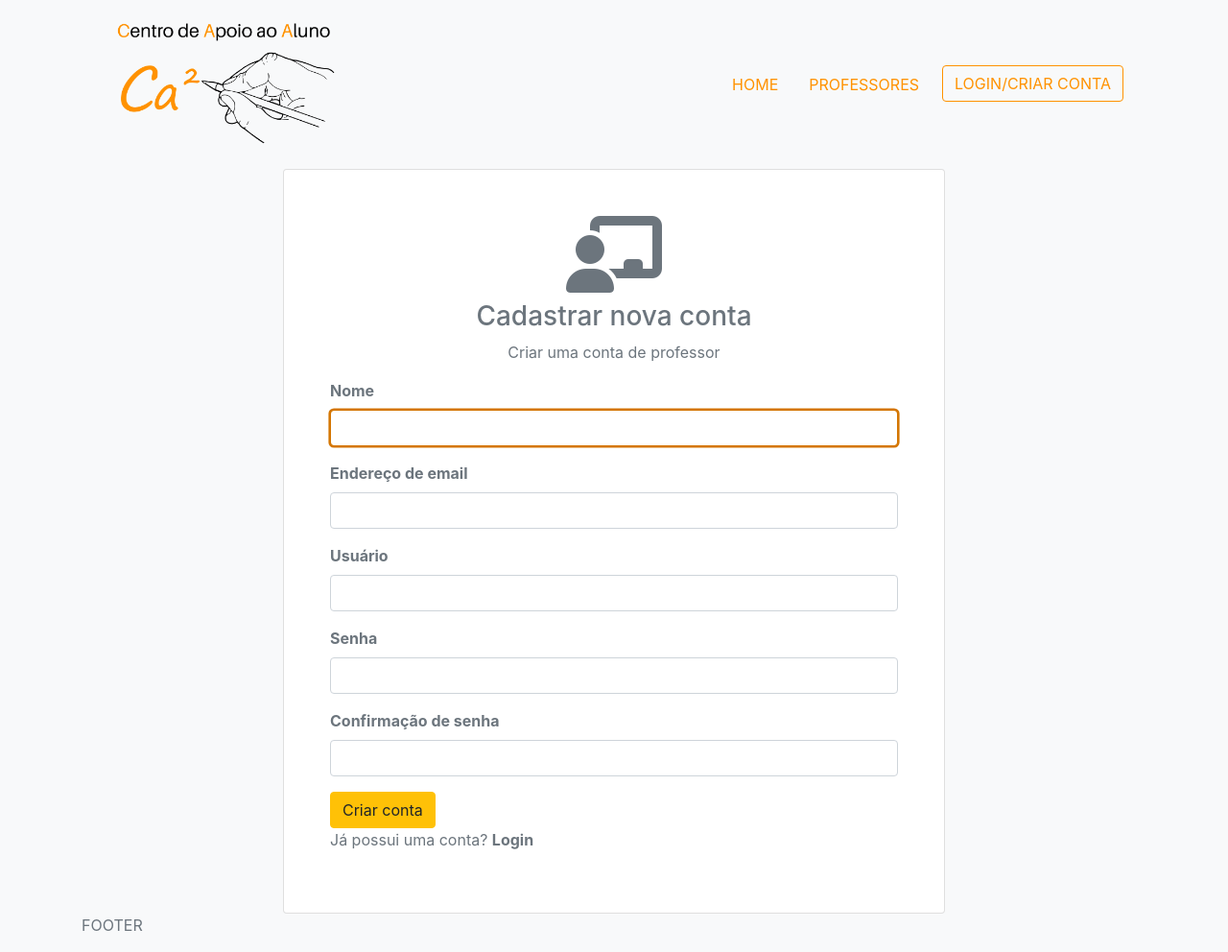
After one commit to JulioPascoato/PJI310-SALA-003_GRUPO-003, a Django app: page /professores/register/ in a window 1280 px wide. The commit adds this page. Shown: the whole page at 96% size. Run offline with Django 4.2, Linux system fonts and the light colour scheme; some libraries are stand-ins or nearby versions.

Commit message:
CRUD app professores

```diff
--- a/ca2reforco/ca2reforco/settings.py
+++ b/ca2reforco/ca2reforco/settings.py
@@ -40,6 +40,7 @@
     'django.contrib.staticfiles',
     'aulas.apps.AulasConfig',
     'professores.apps.ProfessoresConfig',
+    'rangefilter'
 
 ]
 
--- a/ca2reforco/professores/apps.py
+++ b/ca2reforco/professores/apps.py
@@ -4,3 +4,6 @@
 class ProfessoresConfig(AppConfig):
     default_auto_field = 'django.db.models.BigAutoField'
     name = 'professores'
+
+    def ready(self):
+        import professores.signals
--- /dev/null
+++ b/ca2reforco/professores/forms.py
@@ -0,0 +1,22 @@
+from django.forms import ModelForm
+
+from django.contrib.auth.models import User
+from django.contrib.auth.forms import UserCreationForm
+
+
+class CustomUserCreationForm(UserCreationForm):
+    class Meta:
+        model = User
+        fields = ['first_name', 'email', 'username', 'password1', 'password2']
+        labels = {
+            'first_name': 'Nome'
+        }
+
+    def __init__(self, *args, **kwargs):
+        super(CustomUserCreationForm, self).__init__(*args, **kwargs)
+
+        self.fields['first_name'].widget.attrs.update(
+            {'autofocus': 'autofocus'})
+
+        for name, field in self.fields.items():
+            field.widget.attrs.update({'class': 'form-control'})
--- a/ca2reforco/professores/models.py
+++ b/ca2reforco/professores/models.py
@@ -1,6 +1,7 @@
 from django.db import models
 from django.contrib.auth.models import User
 import uuid
+
 
 # Create your models here.
 
@@ -29,7 +30,7 @@
                           primary_key=True, editable=False)
 
     def __str__(self):
-        return str(self.user.username)
+        return str(self.username)
 
 
 class Habilidade(models.Model):
--- /dev/null
+++ b/ca2reforco/professores/templates/professores/login_register.html
@@ -0,0 +1,85 @@
+{% extends "main.html" %}
+
+{% block content %}
+
+<div class="container">
+
+
+    {% if page == 'register' %}
+
+        <div class="container">
+            <div class="row">
+                <div class="col-md-8 m-auto">
+                    <div class="card m-auto">
+                        <div class="card-body p-5">
+                                <div class="container text-center">
+                                    <i class="fas fa-chalkboard-teacher fa-5x"></i>
+                                    <h3 class="my-2">Cadastrar nova conta</h3>
+                                    <p>Criar uma conta de professor</p>
+                                </div>
+
+
+                        <form action="{% url 'register' %}" method="post">
+                        {% csrf_token %}
+
+                        {% for field in  form %}
+                            <div class="form-group">
+                                <label class="font-weight-bold" for="{{ field.auto_id }}">{{field.label}}</label>
+                                {{field}}
+                            </div>
+                        {% endfor %}
+
+                        <input class="btn btn-warning" type="submit" value="Criar conta" />
+                        </form>
+
+                        <p>Já possui uma conta? <a class="font-weight-bold text-muted" href="{% url 'login' %}">Login</a></p>
+
+                        </div>
+                    </div>
+                </div>
+            </div>
+        </div>
+
+    {% else %}
+        <div class="container">
+            <div class="row">
+                <div class="col-md-8 m-auto">
+                    <div class="card m-auto">
+                        <div class="card-body p-5">
+                                <div class="container text-center">
+                                    <i class="fas fa-chalkboard-teacher fa-5x"></i>
+                                    <h3 class="my-2">Login Professor</h3>
+                                    <p>Olá professor, Seja bem-vindo!</p>
+                                </div>
+
+
+                        <form action="{% url 'login' %}" method="post">
+                            {% csrf_token %}
+
+                            <div class="form-group">
+                                <label class="font-weight-bold" for="username">Nome do usuário:</label>
+                                <input type="text" class="form-control" id="username" name="username" placeholder="Usuário" autofocus>
+                            </div>
+
+                            <div class="form-group">
+                                <label class="font-weight-bold" for="password">Senha:</label>
+                                <input type="password" class="form-control" id="password" name="password" placeholder="Digite a senha">
+                            </div>
+
+                            <div class="container my-4 px-0 d-flex justify-content-between">
+                                    <input class="btn btn-warning" type="submit" value="Login" />
+                                    <a class="text-muted" href="forgetpassword.html">Esqueceu a senha?</a>
+                            </div>
+                            <p>Não possui uma conta? <a class="font-weight-bold text-muted" href="{% url 'register' %}">Criar conta</a></p>
+                        </form>
+                        </div>
+                    </div>
+                </div>
+            </div>
+        </div>
+    {% endif %}
+
+
+
+</div>
+{% endblock content %}
--- a/ca2reforco/professores/urls.py
+++ b/ca2reforco/professores/urls.py
@@ -2,6 +2,12 @@
 from . import views
 
 urlpatterns = [
-    path('', views.professores ,name="professores"),
-    path('professor/<str:pk>', views.professor ,name="professor"),
+    path('login/', views.loginUser, name="login"),
+    path('logout/', views.logoutUser, name="logout"),
+    path('register/', views.registerUser, name="register"),
+
+
+    path('', views.professores, name="professores"),
+    path('professor/<str:pk>', views.professor, name="professor"),
+    path('account/', views.userAccount, name="account")
 ]
--- a/ca2reforco/professores/views.py
+++ b/ca2reforco/professores/views.py
@@ -1,14 +1,81 @@
-from django.shortcuts import render
+from django.shortcuts import render, redirect
+
+from django.contrib.auth.models import User
+from django.contrib.auth import login, authenticate, logout
+
+from django.contrib import messages
 from .models import Professor
 
+from .forms import CustomUserCreationForm
+
 # Create your views here.
+
+
+def loginUser(request):
+
+    if request.user.is_authenticated:
+        return redirect('professores')
+
+    if request.method == 'POST':
+        username = request.POST['username']
+        password = request.POST['password']
+
+        try:
+            user = User.objects.get(username=username)
+        except:
+            messages.error(request, 'Usuário não existe')
+
+        user = authenticate(request, username=username, password=password)
+
+        if user is not None:
+            login(request, user)
+            return redirect('professores')
+        else:
+            messages.error(request, 'Usuário e/ou senha inválido(s)')
+
+    return render(request, 'professores/login_register.html')
+
+
+def logoutUser(request):
+    logout(request)
+    messages.warning(request, 'Encerrando a sessão do usuário')
+    return redirect('login')
+
 
 def professores(request):
     professores = Professor.objects.all()
     content = {
-        'professores' : professores
+        'professores': professores
     }
     return render(request, 'professores/profiles.html', content)
+
+
+def registerUser(request):
+    page = 'register'
+    form = CustomUserCreationForm()
+
+    if request.method == "POST":
+        form = CustomUserCreationForm(request.POST)
+        if form.is_valid():
+            user = form.save(commit=False)
+            user.username = user.username.lower()
+            user.save()
+
+            messages.success(request, 'Sua nova conta foi criada com sucesso!')
+
+            login(request, user)
+            return redirect('professores')
+        else:
+            messages.error(request, 'Ocorreu um erro ao criar a conta!')
+
+    context = {
+        'page': page,
+        'form': form
+
+    }
+
+    return render(request, 'professores/login_register.html', context)
+
 
 def professor(request, pk):
     professor = Professor.objects.get(id=pk)
@@ -16,8 +83,13 @@
     topSkills = professor.habilidade_set.exclude(descricao__exact="")
     otherSkills = professor.habilidade_set.filter(descricao="")
     content = {
-        'professor' : professor,
-        'topSkills' : topSkills,
-        'otherSkills' : otherSkills,
+        'professor': professor,
+        'topSkills': topSkills,
+        'otherSkills': otherSkills,
     }
     return render(request, 'professores/profile.html', content)
+
+
+def userAccount(request):
+    context = {}
+    return render(request, 'professores/account.html', context)
--- a/ca2reforco/static/styles/main.css
+++ b/ca2reforco/static/styles/main.css
@@ -1,14 +1,26 @@
-.form-control:focus{
-    border-color: #d47603 !important;
-    box-shadow: 0 0 0 0.1rem #d47603 !important;
+.form-control:focus {
+  border-color: #d47603 !important;
+  box-shadow: 0 0 0 0.1rem #d47603 !important;
 }
 
 .text-warning {
-  color:#ff9200!important;
+  color: #ff9200 !important;
 }
 
-a.nav-link.text-warning:hover{
-  color:#E8680C!important;
+.btn-outline-warning {
+  color: #ff9200 !important;
+  border-color: #ff9200 !important;
+}
+
+.btn-outline-warning:hover {
+  color: white !important;
+  background-color: #ff9200;
+
+}
+
+
+a.nav-link.text-warning:hover {
+  color: #E8680C !important;
 }
 
 .extra-padding {
@@ -16,18 +28,18 @@
 }
 
 .text-dark {
-  color: #2d2d39!important;
+  color: #2d2d39 !important;
 }
 
 .text-secondary {
-  color: #6c757d!important;
+  color: #6c757d !important;
 }
 
-.search-class{
+.search-class {
   background-color: #ededfd;
 }
 
-.singleClass__subtitle{
+.singleClass__subtitle {
   color: #51546e;
 }
 
@@ -43,5 +55,5 @@
 
 
 .skill__back {
-  background-color:#fcebd6;
+  background-color: #fcebd6;
 }
--- a/ca2reforco/templates/main.html
+++ b/ca2reforco/templates/main.html
@@ -17,18 +17,35 @@
 
 
 
-    <div class="container text-secondary">
-     {% include "navbar.html" %}
+<div class="container text-secondary">
+    {% include "navbar.html" %}
+
+    {% for message in messages %}
+        <div class="container p-0">
+            {% if message.tags == "error" %}
+                <div class="alert alert-danger   alert-dismissible" role="alert" >
+            {% else %}
+                <div class="alert alert-{{ message.tags}}   alert-dismissible" role="alert" >
+            {% endif %}
+
+             <button type="button" class="close" data-dismiss="alert" aria-label="Close">
+                <span aria-hidden="True">&times;</span>
+                </button>
+                {{ message }}
+            </div>
+        </div>
+    {% endfor %}
 
     {% block content %}
 
     {% endblock content %}
 
     <p>FOOTER</p>
-    </div>
+</div>
 
 <script src="https://cdn.jsdelivr.net/npm/jquery@3.5.1/dist/jquery.slim.min.js" integrity="sha384-DfXdz2htPH0lsSSs5nCTpuj/zy4C+OGpamoFVy38MVBnE+IbbVYUew+OrCXaRkfj" crossorigin="anonymous"></script>
 <script src="https://cdn.jsdelivr.net/npm/bootstrap@4.6.2/dist/js/bootstrap.bundle.min.js" integrity="sha384-Fy6S3B9q64WdZWQUiU+q4/2Lc9npb8tCaSX9FK7E8HnRr0Jz8D6OP9dO5Vg3Q9ct" crossorigin="anonymous"></script>
 
+<script src="https://kit.fontawesome.com/379aff4380.js" crossorigin="anonymous"></script>
 </body>
 </html>
--- a/ca2reforco/templates/navbar.html
+++ b/ca2reforco/templates/navbar.html
@@ -16,9 +16,18 @@
       <li class="nav-item mx-2">
         <a class="nav-link text-warning" href="{% url 'professores' %}">Professores</a>
       </li>
-      <li class="nav-item mx-2">
-        <a class="nav-link text-warning" href="#">Pricing</a>
-      </li>
+
+      {% if request.user.is_authenticated %}
+          <li class="nav-item mx-2">
+            <a class="btn btn-outline-warning" href="{% url 'logout' %}">Logout</a>
+          </li>
+      {% else %}
+          <li class="nav-item mx-2">
+            <a class="btn btn-outline-warning" href="{% url 'login' %}">Login/Criar Conta</a>
+          </li>
+      {% endif %}
+
+
     </ul>
   </div>
 </nav>
```
Also changed, not shown: ca2reforco/aulas/admin.py (+8 -1 lines), ca2reforco/professores/signals.py (added, +26 -0 lines), ca2reforco/professores/templates/professores/account.html (added, +71 -0 lines), ca2reforco/db.sqlite3, ca2reforco/static/images/professores/cody.jpg (added).
